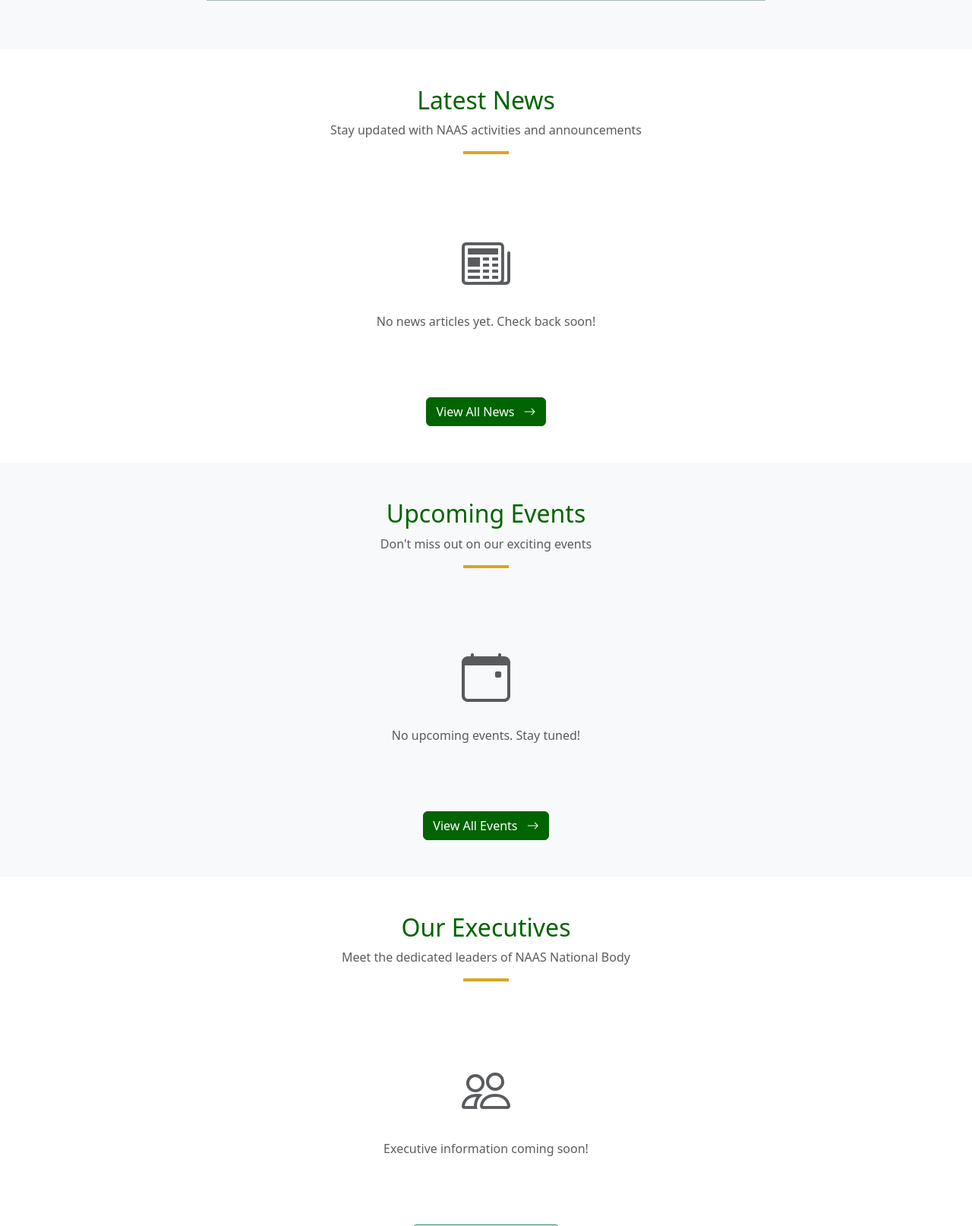
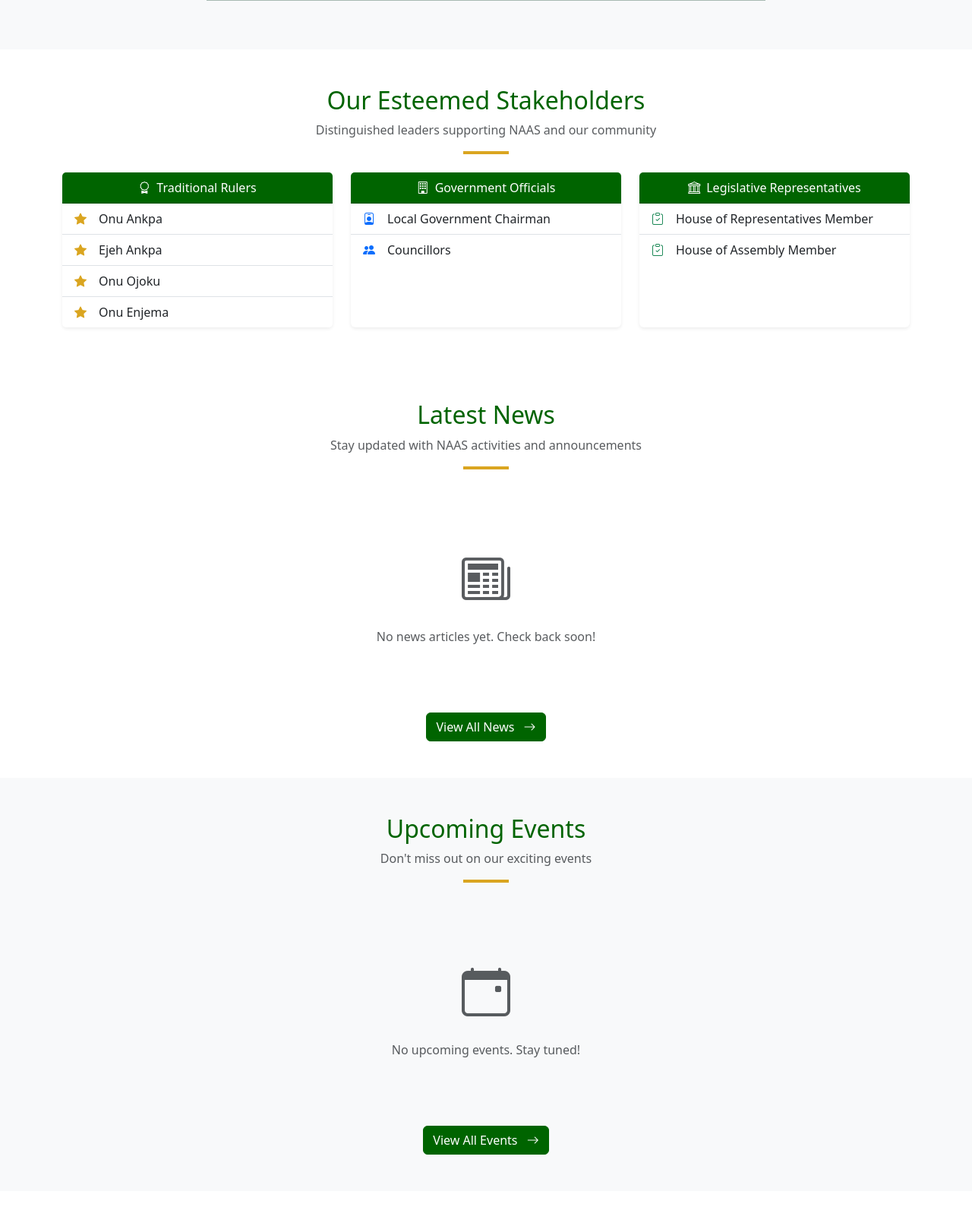
Before and after one commit to Haditech2/National, a Django app: page / in a window 1280 px wide. Shown: the part 1373-2987 px from the top of the page at 76% size. Run offline with Django 4.2, Linux system fonts and the light colour scheme; data that the repository does not hold is empty; parts of the project's set-up code (start-up, migrations or seed data) failed here and were passed over.

Commit message:
Add stakeholders section to landing page

```diff
--- a/templates/core/home.html
+++ b/templates/core/home.html
@@ -109,6 +109,80 @@
                             </tr>
                         </tbody>
                     </table>
+                </div>
+            </div>
+        </div>
+    </div>
+</section>
+
+<!-- Stakeholders Section -->
+<section class="py-5">
+    <div class="container">
+        <div class="section-header text-center mb-4">
+            <h2 class="text-dark-green">Our Esteemed Stakeholders</h2>
+            <p class="text-muted">Distinguished leaders supporting NAAS and our community</p>
+        </div>
+        <div class="row g-4 justify-content-center">
+            <!-- Traditional Rulers -->
+            <div class="col-md-6 col-lg-4">
+                <div class="card h-100 border-0 shadow-sm">
+                    <div class="card-header bg-dark-green text-white text-center">
+                        <i class="bi bi-award me-2"></i>Traditional Rulers
+                    </div>
+                    <ul class="list-group list-group-flush">
+                        <li class="list-group-item d-flex align-items-center">
+                            <i class="bi bi-star-fill text-gold me-3"></i>
+                            <span>Onu Ankpa</span>
+                        </li>
+                        <li class="list-group-item d-flex align-items-center">
+                            <i class="bi bi-star-fill text-gold me-3"></i>
+                            <span>Ejeh Ankpa</span>
+                        </li>
+                        <li class="list-group-item d-flex align-items-center">
+                            <i class="bi bi-star-fill text-gold me-3"></i>
+                            <span>Onu Ojoku</span>
+                        </li>
+                        <li class="list-group-item d-flex align-items-center">
+                            <i class="bi bi-star-fill text-gold me-3"></i>
+                            <span>Onu Enjema</span>
+                        </li>
+                    </ul>
+                </div>
+            </div>
+            <!-- Government Officials -->
+            <div class="col-md-6 col-lg-4">
+                <div class="card h-100 border-0 shadow-sm">
+                    <div class="card-header bg-dark-green text-white text-center">
+                        <i class="bi bi-building me-2"></i>Government Officials
+                    </div>
+                    <ul class="list-group list-group-flush">
+                        <li class="list-group-item d-flex align-items-center">
+                            <i class="bi bi-person-badge text-primary me-3"></i>
+                            <span>Local Government Chairman</span>
+                        </li>
+                        <li class="list-group-item d-flex align-items-center">
+                            <i class="bi bi-people-fill text-primary me-3"></i>
+                            <span>Councillors</span>
+                        </li>
+                    </ul>
+                </div>
+            </div>
+            <!-- Legislative Representatives -->
+            <div class="col-md-6 col-lg-4">
+                <div class="card h-100 border-0 shadow-sm">
+                    <div class="card-header bg-dark-green text-white text-center">
+                        <i class="bi bi-bank me-2"></i>Legislative Representatives
+                    </div>
+                    <ul class="list-group list-group-flush">
+                        <li class="list-group-item d-flex align-items-center">
+                            <i class="bi bi-clipboard-check text-success me-3"></i>
+                            <span>House of Representatives Member</span>
+                        </li>
+                        <li class="list-group-item d-flex align-items-center">
+                            <i class="bi bi-clipboard-check text-success me-3"></i>
+                            <span>House of Assembly Member</span>
+                        </li>
+                    </ul>
                 </div>
             </div>
         </div>
```
